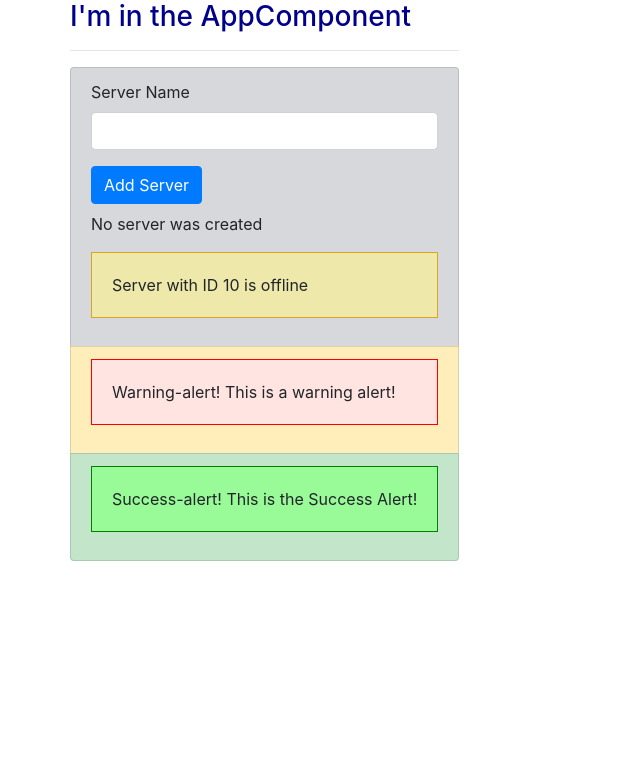
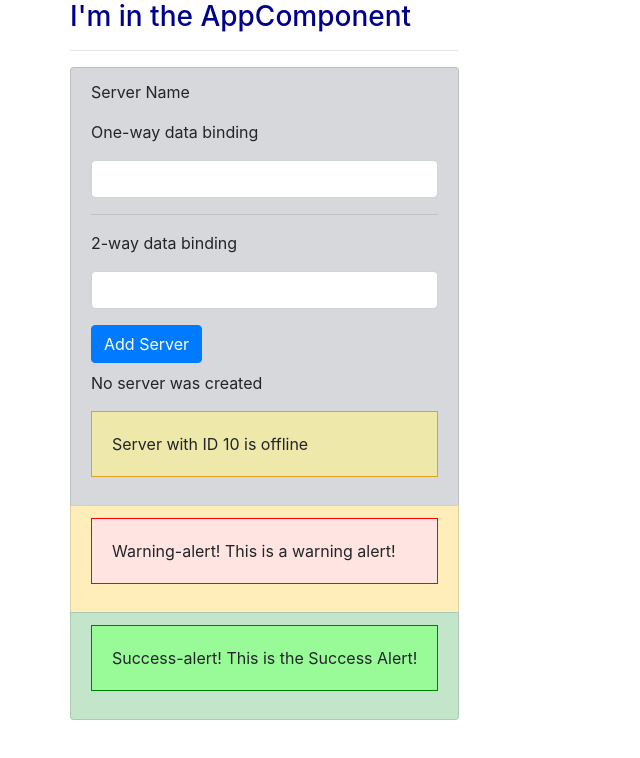
Before and after one commit to ddeveloper72/Angular_My_First_App, an Angular app: page / in a window 1280 px wide. Shown: the top 758 px of the page, without its empty margins (0-640 px from the left). Built offline with nearby package versions, Linux system fonts and the light colour scheme.

Commit message:
Added  a 2nd input to dempnstrate the 2-way data binding.

```diff
--- a/src/app/servers/servers.component.html
+++ b/src/app/servers/servers.component.html
@@ -1,8 +1,15 @@
 <label>Server Name</label>
+<p class="mt-2">One-way data binding</p>
 <input
 type="text"
 class="form-control"
 (input)="onUpdateServerName($event)">
+<hr>
+<p class="mt-2">2-way data binding</p>
+<input
+type="text"
+class="form-control"
+[(ngModel)]="serverName">
 <p>{{ serverName }}</p>
 <button class="btn btn-primary mb-2"
 [disabled]="!allowNewServer"
```
